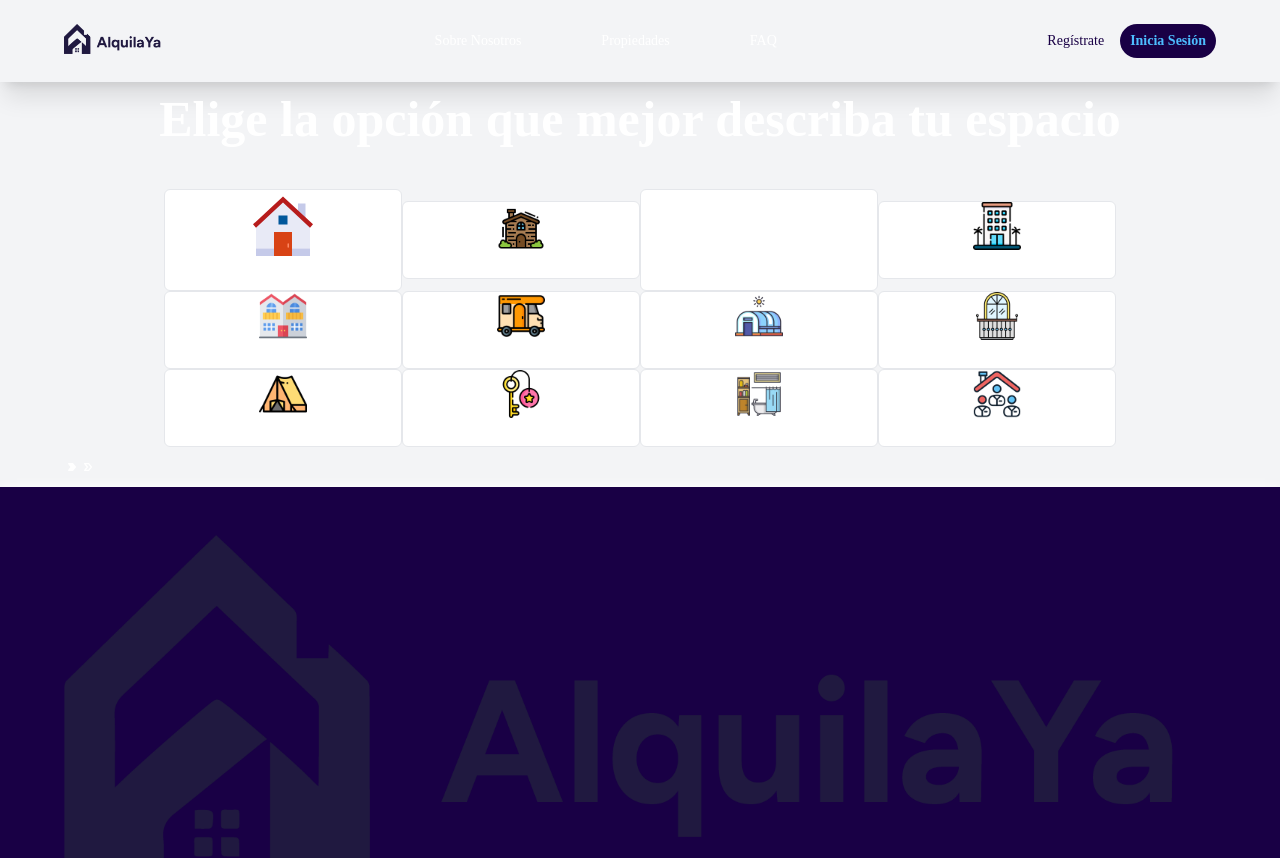
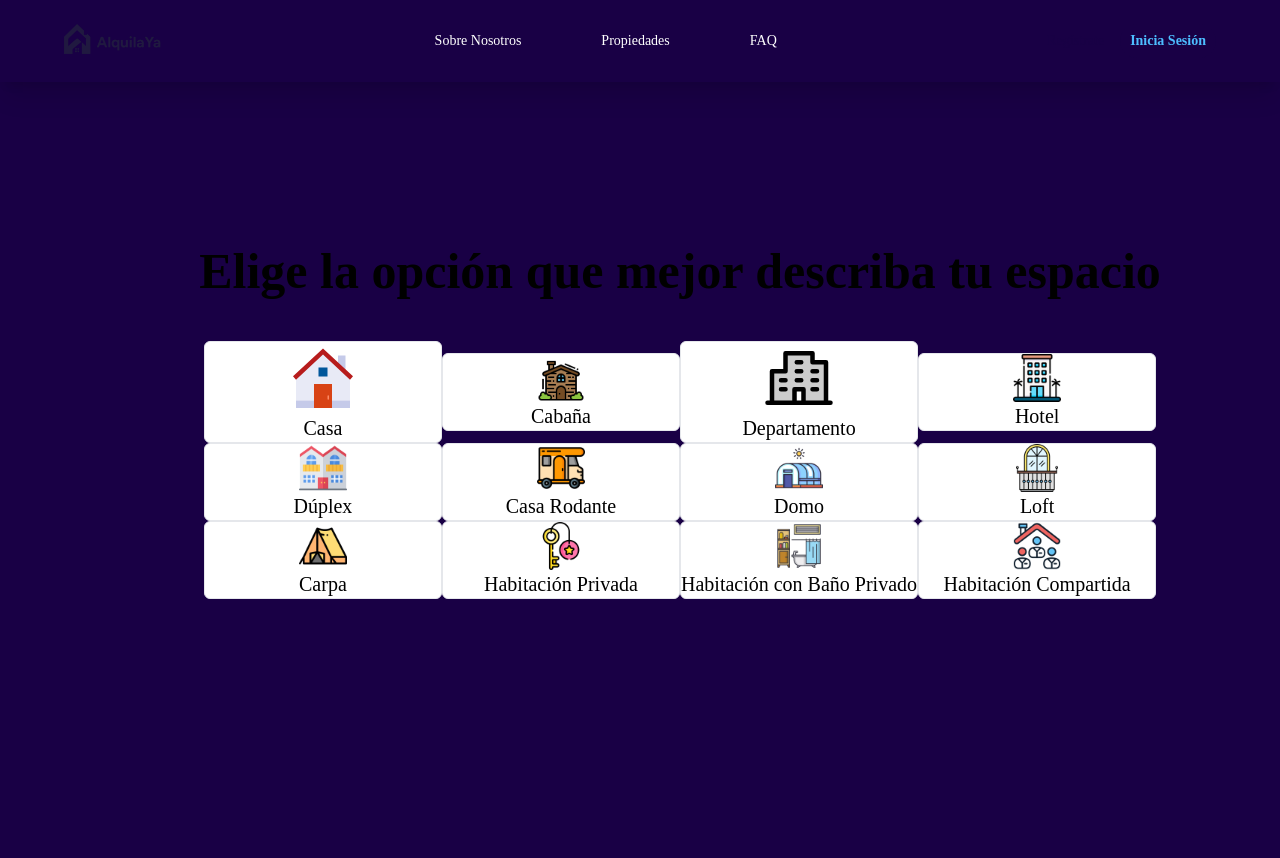
Before and after one commit to Gastygas/AlquilaYa-Front, a Next.js app in the folder alquilaya/: page /sube-tu-propiedad/paso-1 in a window 1280 px wide. Shown: the top 858 px of the page. Built offline with nearby package versions, Linux system fonts and the light colour scheme.

Commit message:
Estilos sube tu propiedad

```diff
--- a/alquilaya/src/Components/Sube-tu-propiedad/Step-1.tsx
+++ b/alquilaya/src/Components/Sube-tu-propiedad/Step-1.tsx
@@ -6,6 +6,7 @@ import { FcHome } from "react-icons/fc";
 import { PiBuildingApartmentDuotone } from "react-icons/pi";
 import { useRouter } from 'next/navigation'
 import { IsSelectedItem } from './types';
+import styles from "./Steps.module.css"
 
 
 
@@ -55,8 +56,8 @@ const Step1 = () => {
 
 
     return (
-        <div className="box-content relative w-full min-h-screen p-10 flex flex-col justify-between text-black">
-            <div>
+        <div className={styles.box}>
+            <div className='padding-section'>
                 <div>
                     {/* <h3 className="ml-10 mt-1 text-black mb-2">Paso 1:</h3> */}
                     <h1 className="mt-2 text-black text-center mb-8">Elige la opción que mejor describa tu espacio</h1>
--- /dev/null
+++ b/alquilaya/src/Components/Sube-tu-propiedad/Steps.module.css
@@ -0,0 +1,3 @@
+.box{
+    @apply box-content relative w-full min-h-screen p-10 flex flex-col justify-between text-black
+}
--- a/alquilaya/src/app/sube-tu-propiedad/paso-1/page.tsx
+++ b/alquilaya/src/app/sube-tu-propiedad/paso-1/page.tsx
@@ -4,7 +4,7 @@ import React from 'react'
 
 const description = () => {
   return (
-    <div className='bg-gray-100'>
+    <div>
     <Header />
       <div className='container'>
         <Step1 />
```
